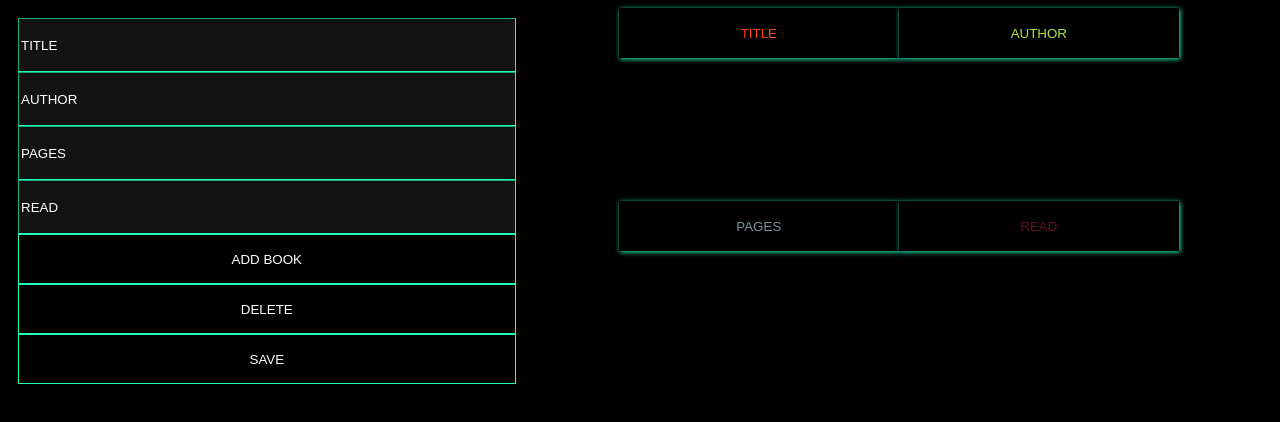
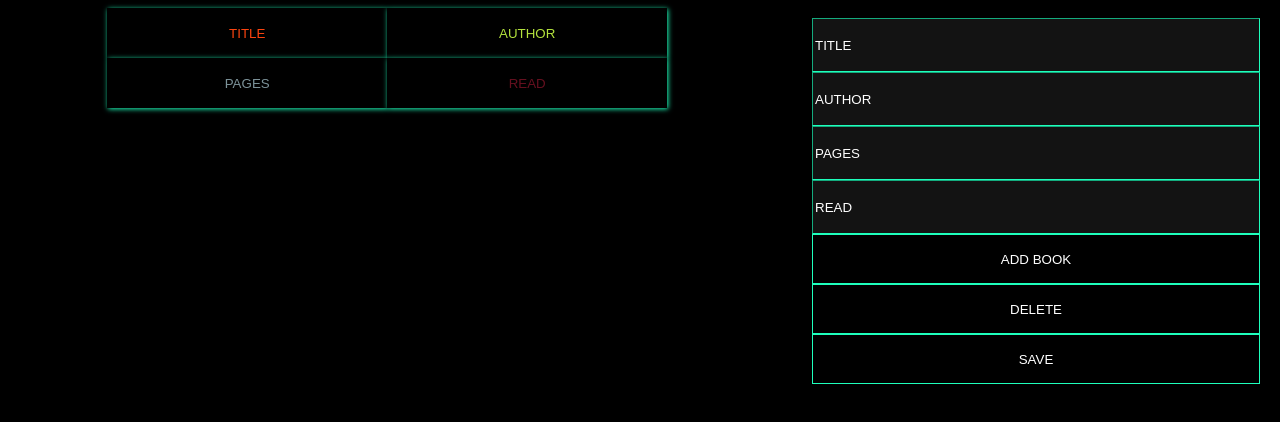
Before and after one commit to deeddeed/library, a plain HTML site: page index.html in a window 1280 px wide. Drawn offline with Linux system fonts and the light colour scheme.

Commit message:
Fixed div

```diff
--- a/stylesheet.css
+++ b/stylesheet.css
@@ -24,8 +24,10 @@ input[type=text]{
 #input{
     display: flex;
     flex-direction: column;
+    position: fixed;
+    right: 10px;
     margin: 10px;
-    width: 40%;
+    width: 35%;
 }
 
 .controlsBtn{
```
